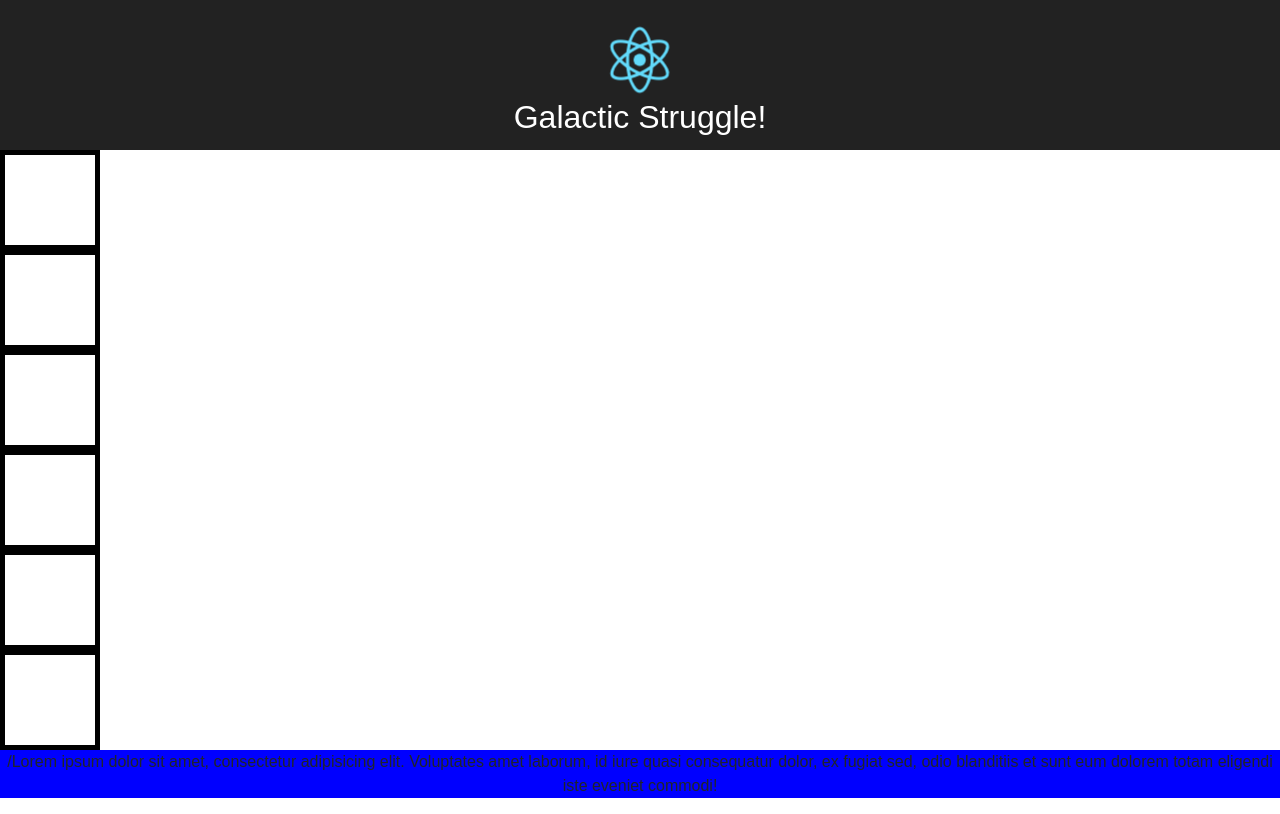
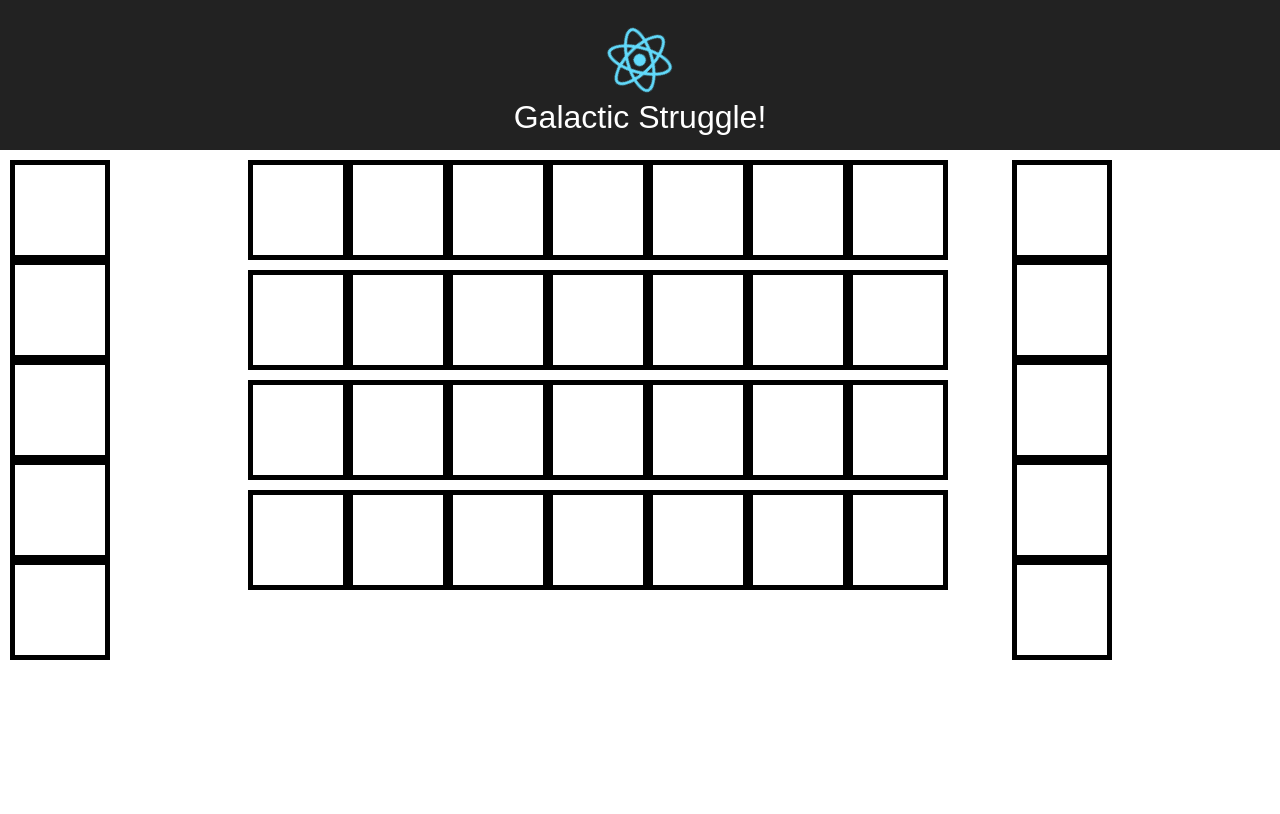
Before and after one commit to jakedemonaco/Galatic_Struggle, a React (Create React App) app in the folder galactic-struggle/: page / in a window 1280 px wide. Built offline with nearby package versions, Linux system fonts and the light colour scheme.

Commit message:
Andrew's changes

```diff
--- a/galactic-struggle/src/App.css
+++ b/galactic-struggle/src/App.css
@@ -1,37 +1,59 @@
 .App {
   text-align: center;
 }
-
 .App-logo {
   animation: App-logo-spin infinite 20s linear;
   height: 80px;
 }
-
 .App-header {
   background-color: #222;
   height: 150px;
   padding: 20px;
   color: white;
 }
-
 .App-intro {
   font-size: large;
 }
-
 @keyframes App-logo-spin {
   from { transform: rotate(0deg); }
   to { transform: rotate(360deg); }
 }
-
-.board {
+.board-one {
+      Margin: 10px;
     display: flex;
-    width: 100px;
-    height: 600px;
-    flex-direction: column;
-    flex-wrap: wrap;
+    /* width: 600px;
+    height: 100px;  */
+    flex-direction: row;
+    flex-wrap: nowrap;
     justify-content: flex-start;
 }
-
+.board-two {
+      Margin: 10px;
+    display: flex;
+    /* width: 600px;
+    height: 100px; */
+    flex-direction: row;
+    flex-wrap: nowrap;
+    justify-content: flex-start;
+}
+.board-three {
+      Margin: 10px;
+    display: flex;
+    /* width: 600px;
+    height: 100px; */
+    flex-direction: row;
+    flex-wrap: nowrap;
+    justify-content: flex-start;
+}
+.board-four {
+      Margin: 10px;
+    display: flex;
+    /* width: 600px;
+    height: 100px; */
+    flex-direction: row;
+    flex-wrap: nowrap;
+    justify-content: flex-start;
+}
 .square {
     height: 100px;
     width: 100px;
@@ -39,11 +61,26 @@
     border: 5px solid;
     border-color: black;
 }
-
 .square:hover {
     background-color: #090;
 }
-
-.asdf {
-    background-color: blue;
+.playerOneHand {
+    margin: 10px;
+  display: flex;
+  /* width: 100px;
+  height: 800px; */
+  flex-direction: column;
+  flex-wrap: nowrap;
+  justify-content: flex-start;
+  align-content: center;
 }
+.playerTwoHand {
+   margin: 10px;
+  display: flex;
+  /* width: 100px;
+  height: 800px; */
+  flex-direction: column;
+  flex-wrap: nowrap;
+  justify-content: flex-start;
+  align-content: center;
+}
--- a/galactic-struggle/src/App.js
+++ b/galactic-struggle/src/App.js
@@ -1,7 +1,6 @@
 import React, { Component } from 'react';
 import logo from './logo.svg';
 import './App.css';
-
 class App extends Component {
   render() {
     return (
@@ -10,8 +9,45 @@ class App extends Component {
           <img src={logo} className="App-logo" alt="logo" />
           <h2>Galactic Struggle!</h2>
         </div>
+        <div className="row">
+          <div className="col-lg-2 playerOneHand">
+            <div className="square"></div>
+            <div className="square"></div>
+            <div className="square"></div>
+            <div className="square"></div>
+            <div className="square"></div>
+          </div>
 
-        <div className="board">
+          <div className="col-lg-7">
+            <div className="row board-one">
+              <div className="square"></div>
+              <div className="square"></div>
+              <div className="square"></div>
+              <div className="square"></div>
+              <div className="square"></div>
+              <div className="square"></div>
+              <div className="square"></div>
+            </div>
+            <div className="row board-two">
+              <div className="square"></div>
+              <div className="square"></div>
+              <div className="square"></div>
+              <div className="square"></div>
+              <div className="square"></div>
+              <div className="square"></div>
+              <div className="square"></div>
+            </div>
+            <div className="row board-three">
+              <div className="square"></div>
+              <div className="square"></div>
+              <div className="square"></div>
+              <div className="square"></div>
+              <div className="square"></div>
+              <div className="square"></div>
+              <div className="square"></div>
+            </div>
+            <div className="row board-four">
+              <div className="square"></div>
               <div className="square"></div>
               <div className="square"></div>
               <div className="square"></div>
@@ -20,12 +56,19 @@ class App extends Component {
               <div className="square"></div>
             </div>
 
-        <p className="asdf">/Lorem ipsum dolor sit amet, consectetur adipisicing elit. Voluptates amet laborum, id iure quasi consequatur dolor, ex fugiat sed, odio blanditiis et sunt eum dolorem totam eligendi iste eveniet commodi!</p>
+          </div>
+          <div className="col-lg-2 playerTwoHand">
+            <div className="square"></div>
+            <div className="square"></div>
+            <div className="square"></div>
+            <div className="square"></div>
+            <div className="square"></div>
+          </div>
 
 
+        </div>
       </div>
     );
   }
 }
-
 export default App;
```
Also changed, not shown: galactic-struggle/package.json (line endings or trailing spaces), 1 other file (tests, documents, lock files or other folders). Lines whose indentation alone changed are shown as unchanged.
